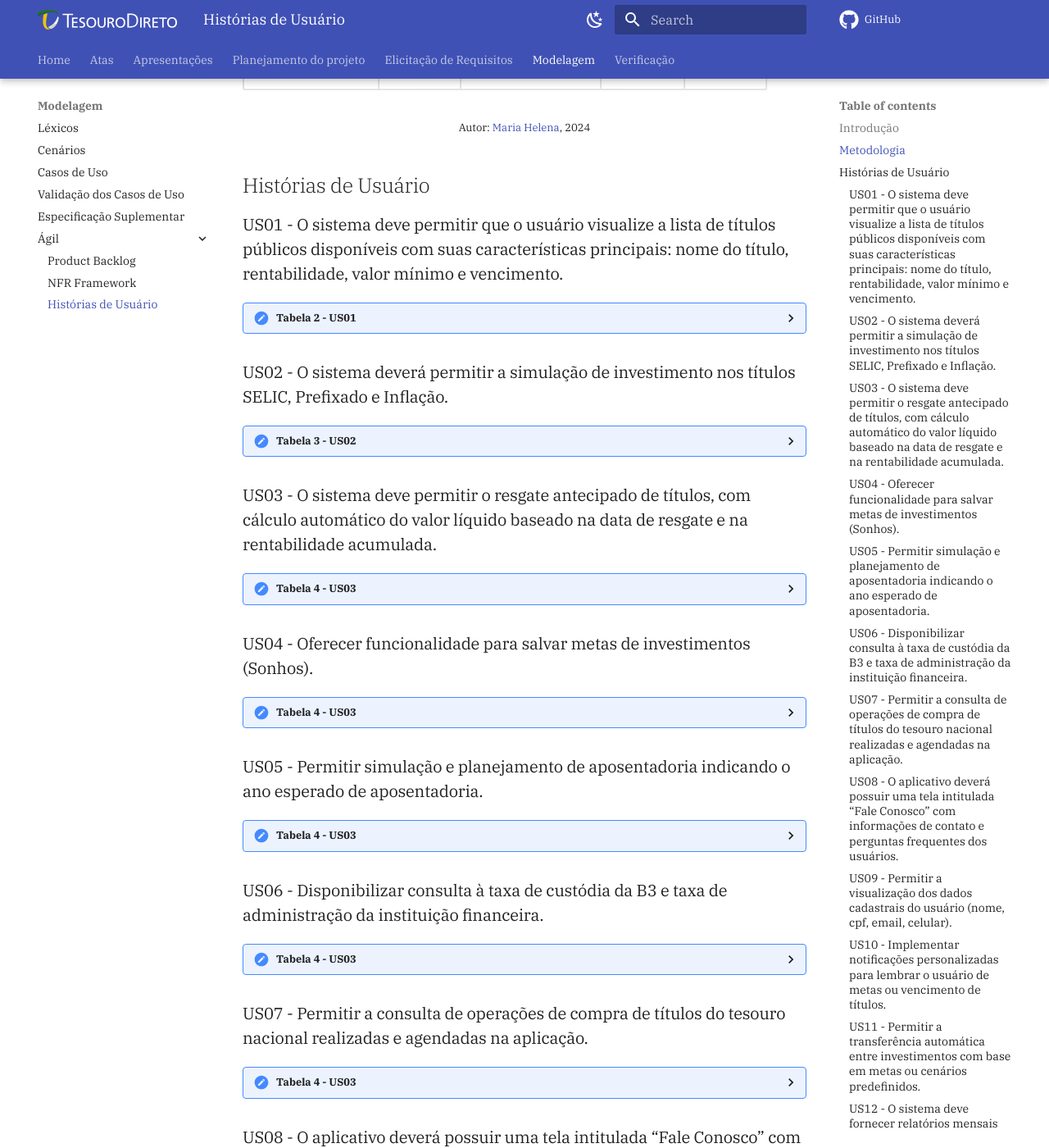
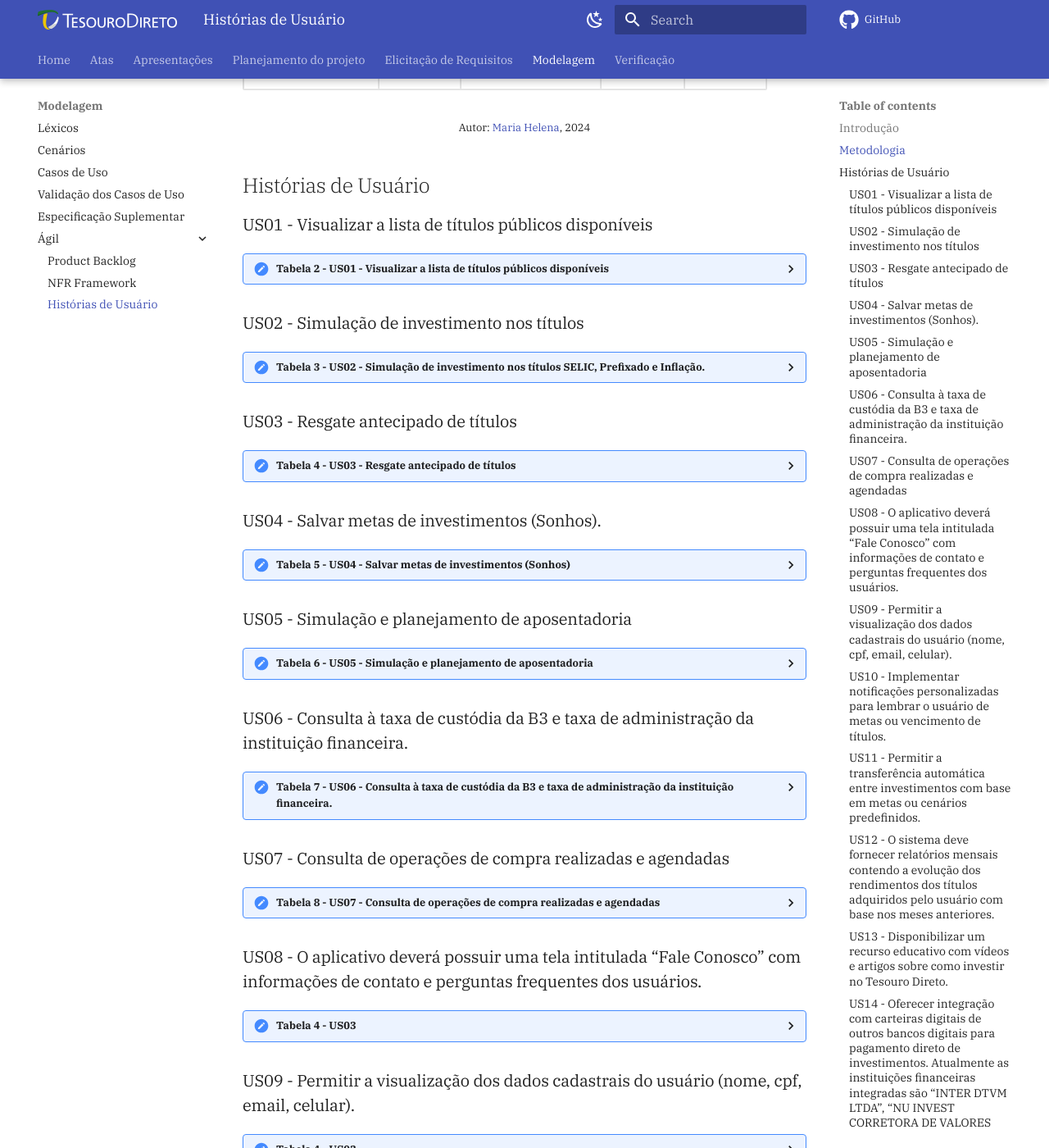
Before and after one commit to Requisitos-de-Software/2024.2-Grupo05, an MkDocs documentation site: the page built from docs/modelagem-pt2/userstories.md, in a window 1280 px wide and 1400 px high, scrolled down 701 px. Shown: the whole window at 82% size. Built offline with MkDocs 1.6.1 and Material for MkDocs 9.7.7, drawn with Linux system fonts in a browser that asks for light colours; comment, search, counter and statistics services are not loaded; some of the changed text lies outside the part shown.

Commit message:
feat: adicionando 7 novas historias de usuario

```diff
--- a/docs/modelagem-pt2/userstories.md
+++ b/docs/modelagem-pt2/userstories.md
@@ -17,16 +17,16 @@
   <thead>
       <tr>
           <th>História de Usuário</th>
-          <th>Tema</th>
+          <th>Épico</th>
           <th>Critérios de Aceitação</th>
           <th>Prioridade</th>
-          <th>DI</th>
+          <th>ID</th>
       </tr>
   </thead>
   <tbody>
       <tr>
           <td>Exemplo de história 1</td>
-          <td>Tema 1</td>
+          <td>Épico 1</td>
           <td>
             <ol>
               <li>Critério 1</li>
@@ -42,235 +42,232 @@
 
 ## Histórias de Usuário
 
-### US01 - O sistema deve permitir que o usuário visualize a lista de títulos públicos disponíveis com suas características principais: nome do título, rentabilidade, valor mínimo e vencimento.
+### US01 - Visualizar a lista de títulos públicos disponíveis
 
 <details>
-<summary>Tabela 2 - US01</summary>
-<font size="2"><p style="text-align: center"><bol>Tabela 2</bol> - US01</p></font>
+<summary>Tabela 2 - US01 - Visualizar a lista de títulos públicos disponíveis</summary>
+<font size="2"><p style="text-align: center"><bol>Tabela 2</bol> - História de Usuário Visualizar a lista de títulos públicos disponíveis</p></font>
 <table border="1">
   <thead>
       <tr>
           <th>História de Usuário</th>
-          <th>Tema</th>
+          <th>Épico</th>
           <th>Critérios de Aceitação</th>
           <th>Prioridade</th>
-          <th>DI</th>
+          <th>ID</th>
       </tr>
   </thead>
   <tbody>
       <tr>
-          <td> - </td>
-          <td> - </td>
+          <td> Eu, como usuário, desejo visualizar a lista de títulos públicos disponíveis e suas características principais como nome, título, rentabilidade, valor mínimo e vencimento para conhecer mais sobre os títulos e realizar investimentos. </td>
+          <td> <a href="../backlog/#ec01-visualizacao-de-titulos-publicos">EC01</a> - Visualização de Títulos Públicos </td>
           <td>
             <ol>
-              <li> - </li>
-              <li> - </li>
+              <li> Os Títulos deverão ser exibidos de ordem do mais recente para o mais antigo </li>
+              <li> Os títulos devem ser agrupados de acordo com o seu tipo, ou seja, agrupados por títulos vinculados a Selic, vinculados à inflação e pré-fixados. </li>
             </ol>
           </td>
-          <td> - </td>
-          <td> - </td>
+          <td> Alta </td>
+          <td> US01 </td>
       </tr>
   </tbody>
 </table>
-<font size="2"><p style="text-align: center">Autor: <a href=""> - </a>, 2024</p></font>
+<font size="2"><p style="text-align: center">Autor: <a href="https://github.com/MariaCHelena">Maria Helena</a>, 2024</p></font>
 </details>
 
-### US02 - 	O sistema deverá permitir a simulação de investimento nos títulos SELIC, Prefixado e Inflação.
+### US02 - 	Simulação de investimento nos títulos
 
 <details>
-<summary>Tabela 3 - US02</summary>
-<font size="2"><p style="text-align: center"><b>Tabela 3</b> - US02</p></font>
+<summary>Tabela 3 - US02 - 	Simulação de investimento nos títulos SELIC, Prefixado e Inflação.</summary>
+<font size="2"><p style="text-align: center"><b>Tabela 3</b> - História de Usuário Simulação de investimento nos títulos SELIC, Prefixado e Inflação.</p></font>
 <table border="1">
   <thead>
       <tr>
           <th>História de Usuário</th>
-          <th>Tema</th>
+          <th>Épico</th>
           <th>Critérios de Aceitação</th>
           <th>Prioridade</th>
-          <th>DI</th>
+          <th>ID</th>
       </tr>
   </thead>
   <tbody>
       <tr>
-          <td> - </td>
-          <td> - </td>
+          <td> Eu, como usuário, desejo realizar a simulação da evolução do meu título para planejar os meus investimentos. </td>
+          <td> <a href="../backlog/#ec03-simulacoes-de-investimentos">EC03</a> - Simulações de investimentos </td>
           <td>
             <ol>
-              <li> - </li>
-              <li> - </li>
+              <li> A simulação deverá estar disponível para todos os títulos listados no aplicativo </li>
             </ol>
           </td>
-          <td> - </td>
-          <td> - </td>
+          <td> Alta </td>
+          <td> US02 </td>
       </tr>
   </tbody>
 </table>
-<font size="2"><p style="text-align: center">Autor: <a href=""> - </a>, 2024</p></font>
+<font size="2"><p style="text-align: center">Autor: <a href="https://github.com/MariaCHelena">Maria Helena</a>, 2024</p></font>
 </details>
 
-### US03 - 	O sistema deve permitir o resgate antecipado de títulos, com cálculo automático do valor líquido baseado na data de resgate e na rentabilidade acumulada.
+### US03 - Resgate antecipado de títulos
 
 <details>
-<summary>Tabela 4 - US03</summary>
-<font size="2"><p style="text-align: center"><b>Tabela 3</b> - Template Histórias de Usuário</p></font>
+<summary>Tabela 4 - US03 - Resgate antecipado de títulos</summary>
+<font size="2"><p style="text-align: center"><b>Tabela 3</b> - História de Usuário Resgate antecipado de títulos</p></font>
 <table border="1">
   <thead>
       <tr>
           <th>História de Usuário</th>
-          <th>Tema</th>
+          <th>Épico</th>
           <th>Critérios de Aceitação</th>
           <th>Prioridade</th>
-          <th>DI</th>
+          <th>ID</th>
       </tr>
   </thead>
   <tbody>
       <tr>
-          <td> - </td>
-          <td> - </td>
+          <td> Eu, como usuário, desejo realizar o resgate antecipado dos títulos, para obter imediatamente o valor investido nesse título. </td>
+          <td> <a href="../backlog/#ec07-processo-de-compra-de-titulos">EC07</a> - Processo de Compra de Títulos </td>
           <td>
             <ol>
-              <li> - </li>
-              <li> - </li>
+              <li> O cálculo do valor líquido que será obtido no resgate deverá ser realizado automaticamente com base na data de resgate e rentabilidade acumulada </li>
+              <li> O resgate antecipado deve estar disponível em todos os títulos do aplicativo </li>
             </ol>
           </td>
-          <td> - </td>
-          <td> - </td>
+          <td> Alta </td>
+          <td> US03 </td>
       </tr>
   </tbody>
 </table>
-<font size="2"><p style="text-align: center">Autor: <a href=""> - </a>, 2024</p></font>
+<font size="2"><p style="text-align: center">Autor: <a href="https://github.com/MariaCHelena">Maria Helena</a>, 2024</p></font>
 </details>
 
-### US04 - Oferecer funcionalidade para salvar metas de investimentos (Sonhos).
+### US04 - Salvar metas de investimentos (Sonhos).
 
 <details>
-<summary>Tabela 4 - US03</summary>
-<font size="2"><p style="text-align: center"><b>Tabela 3</b> - Template Histórias de Usuário</p></font>
+<summary>Tabela 5 - US04 - Salvar metas de investimentos (Sonhos)</summary>
+<font size="2"><p style="text-align: center"><b>Tabela 5</b> - História de Usuário Salvar metas de investimentos (Sonhos)</p></font>
 <table border="1">
   <thead>
       <tr>
           <th>História de Usuário</th>
-          <th>Tema</th>
+          <th>Épico</th>
           <th>Critérios de Aceitação</th>
           <th>Prioridade</th>
-          <th>DI</th>
+          <th>ID</th>
       </tr>
   </thead>
   <tbody>
       <tr>
-          <td> - </td>
-          <td> - </td>
+          <td> Eu, como usuário, desejo salvar as minhas metas de investimento no aplicativo. </td>
+          <td> <a href="../backlog/#ec09-personalizacao-de-metas-e-planejamento-financeiro">EC09</a> - Personalização de Metas e Planejamento Financeiro </td>
           <td>
             <ol>
-              <li> - </li>
-              <li> - </li>
+              <li> O usuário deve poder criar quantas metas quiser </li>
+              <li> O usuário deve ser capaz de customizar as metas definindo um nome para a meta e quantidade de dinheiro que deseja investir </li>
             </ol>
           </td>
-          <td> - </td>
-          <td> - </td>
+          <td> Baixa </td>
+          <td> US04 </td>
       </tr>
   </tbody>
 </table>
-<font size="2"><p style="text-align: center">Autor: <a href=""> - </a>, 2024</p></font>
+<font size="2"><p style="text-align: center">Autor: <a href="https://github.com/MariaCHelena">Maria Helena</a>, 2024</p></font>
 </details>
 
-### US05 - Permitir simulação e planejamento de aposentadoria indicando o ano esperado de aposentadoria.
+### US05 - Simulação e planejamento de aposentadoria
 
 <details>
-<summary>Tabela 4 - US03</summary>
-<font size="2"><p style="text-align: center"><b>Tabela 3</b> - Template Histórias de Usuário</p></font>
+<summary>Tabela 6 - US05 - Simulação e planejamento de aposentadoria</summary>
+<font size="2"><p style="text-align: center"><b>Tabela 6</b> - História de Usuário Simulação e planejamento de aposentadoria</p></font>
 <table border="1">
   <thead>
       <tr>
           <th>História de Usuário</th>
-          <th>Tema</th>
+          <th>Épico</th>
           <th>Critérios de Aceitação</th>
           <th>Prioridade</th>
-          <th>DI</th>
+          <th>ID</th>
       </tr>
   </thead>
   <tbody>
       <tr>
-          <td> - </td>
-          <td> - </td>
+          <td> Eu, como usuário, desejo realizar a simulação e o planejamento financeiro da minha aposentadoria para obter esses dados com base nos títulos do tesouro nacional </td>
+          <td> <a href="../backlog/#ec10-simuladores-avancados">EC10</a> - Simuladores Avançados </td>
           <td>
             <ol>
-              <li> - </li>
-              <li> - </li>
+              <li> Para realizar a simulação o usuário deve indicar o ano esperado de aposentadoria </li>
+              <li> A simulação de aposentadoria deve estar disponível para todos os títulos públicos </li>
             </ol>
           </td>
-          <td> - </td>
-          <td> - </td>
+          <td> Alta </td>
+          <td> US05 </td>
       </tr>
   </tbody>
 </table>
-<font size="2"><p style="text-align: center">Autor: <a href=""> - </a>, 2024</p></font>
+<font size="2"><p style="text-align: center">Autor: <a href="https://github.com/MariaCHelena">Maria Helena</a>, 2024</p></font>
 </details>
 
-### US06 - Disponibilizar consulta à taxa de custódia da B3 e taxa de administração da instituição financeira.
+### US06 - Consulta à taxa de custódia da B3 e taxa de administração da instituição financeira.
 
 <details>
-<summary>Tabela 4 - US03</summary>
-<font size="2"><p style="text-align: center"><b>Tabela 3</b> - Template Histórias de Usuário</p></font>
+<summary>Tabela 7 - US06 - Consulta à taxa de custódia da B3 e taxa de administração da instituição financeira.</summary>
+<font size="2"><p style="text-align: center"><b>Tabela 7</b> História de Usuário Consulta à taxa de custódia da B3 e taxa de administração da instituição financeira</p></font>
 <table border="1">
   <thead>
       <tr>
           <th>História de Usuário</th>
-          <th>Tema</th>
+          <th>Épico</th>
           <th>Critérios de Aceitação</th>
           <th>Prioridade</th>
-          <th>DI</th>
+          <th>ID</th>
       </tr>
   </thead>
   <tbody>
       <tr>
-          <td> - </td>
-          <td> - </td>
+          <td> Eu, como usuário, desejo realizar a consulta à taxa de custódia da B3 e a taxa de administração da instituição financeira na qual o título será adquirido, para entender os custos relacionados ao meu investimento de interesse </td>
+          <td> <a href="../backlog/#ec04-painel-de-controle-e-relatorios">EC04</a> - Painel de Controle e Relatórios </td>
           <td>
             <ol>
-              <li> - </li>
-              <li> - </li>
+              <li> Deve estar disponível as taxas administrativas de todas as instituições vinculadas ao aplicativo do tesouro direto. </li>
             </ol>
           </td>
-          <td> - </td>
-          <td> - </td>
+          <td> Alta </td>
+          <td> US06 </td>
       </tr>
   </tbody>
 </table>
-<font size="2"><p style="text-align: center">Autor: <a href=""> - </a>, 2024</p></font>
+<font size="2"><p style="text-align: center">Autor: <a href="https://github.com/MariaCHelena">Maria Helena</a>, 2024</p></font>
 </details>
 
-### US07 - Permitir a consulta de operações de compra de títulos do tesouro nacional realizadas e agendadas na aplicação.
+### US07 - Consulta de operações de compra realizadas e agendadas
 
 <details>
-<summary>Tabela 4 - US03</summary>
-<font size="2"><p style="text-align: center"><b>Tabela 3</b> - Template Histórias de Usuário</p></font>
+<summary>Tabela 8 - US07 - Consulta de operações de compra realizadas e agendadas</summary>
+<font size="2"><p style="text-align: center"><b>Tabela 8</b> - História de Usuário Consulta de operações de compra realizadas e agendadas</p></font>
 <table border="1">
   <thead>
       <tr>
           <th>História de Usuário</th>
-          <th>Tema</th>
+          <th>Épico</th>
           <th>Critérios de Aceitação</th>
           <th>Prioridade</th>
-          <th>DI</th>
+          <th>ID</th>
       </tr>
   </thead>
   <tbody>
       <tr>
-          <td> - </td>
-          <td> - </td>
+          <td> Eu, como usuário, desejo realizar a consulta de compras realizadas e agendadas na aplicação para me atualizar da situação dos meus investimentos. </td>
+          <td> <a href="../backlog/#ec07-processo-de-compra-de-titulos">EC07</a> - Processo de Compra de Títulos - Processo de Compra de Títulos </td>
           <td>
             <ol>
-              <li> - </li>
-              <li> - </li>
+              <li> Todos os títulos que foram adiquiridos através do aplicativo deverão exibir o seu status de compra </li>
             </ol>
           </td>
-          <td> - </td>
-          <td> - </td>
+          <td> Alta </td>
+          <td> US07 </td>
       </tr>
   </tbody>
 </table>
-<font size="2"><p style="text-align: center">Autor: <a href=""> - </a>, 2024</p></font>
+<font size="2"><p style="text-align: center">Autor: <a href="https://github.com/MariaCHelena">Maria Helena</a>, 2024</p></font>
 </details>
 
 ### US08 - O aplicativo deverá possuir uma tela intitulada “Fale Conosco” com informações de contato e perguntas frequentes dos usuários.
@@ -282,10 +279,10 @@
   <thead>
       <tr>
           <th>História de Usuário</th>
-          <th>Tema</th>
+          <th>Épico</th>
           <th>Critérios de Aceitação</th>
           <th>Prioridade</th>
-          <th>DI</th>
+          <th>ID</th>
       </tr>
   </thead>
   <tbody>
@@ -315,10 +312,10 @@
   <thead>
       <tr>
           <th>História de Usuário</th>
-          <th>Tema</th>
+          <th>Épico</th>
           <th>Critérios de Aceitação</th>
           <th>Prioridade</th>
-          <th>DI</th>
+          <th>ID</th>
       </tr>
   </thead>
   <tbody>
@@ -348,10 +345,10 @@
   <thead>
       <tr>
           <th>História de Usuário</th>
-          <th>Tema</th>
+          <th>Épico</th>
           <th>Critérios de Aceitação</th>
           <th>Prioridade</th>
-          <th>DI</th>
+          <th>ID</th>
       </tr>
   </thead>
   <tbody>
@@ -381,10 +378,10 @@
   <thead>
       <tr>
           <th>História de Usuário</th>
-          <th>Tema</th>
+          <th>Épico</th>
           <th>Critérios de Aceitação</th>
           <th>Prioridade</th>
-          <th>DI</th>
+          <th>ID</th>
       </tr>
   </thead>
   <tbody>
@@ -414,10 +411,10 @@
   <thead>
       <tr>
           <th>História de Usuário</th>
-          <th>Tema</th>
+          <th>Épico</th>
           <th>Critérios de Aceitação</th>
           <th>Prioridade</th>
-          <th>DI</th>
+          <th>ID</th>
       </tr>
   </thead>
   <tbody>
@@ -447,10 +444,10 @@
   <thead>
       <tr>
           <th>História de Usuário</th>
-          <th>Tema</th>
+          <th>Épico</th>
           <th>Critérios de Aceitação</th>
           <th>Prioridade</th>
-          <th>DI</th>
+          <th>ID</th>
       </tr>
   </thead>
   <tbody>
@@ -480,10 +477,10 @@
   <thead>
       <tr>
           <th>História de Usuário</th>
-          <th>Tema</th>
+          <th>Épico</th>
           <th>Critérios de Aceitação</th>
           <th>Prioridade</th>
-          <th>DI</th>
+          <th>ID</th>
       </tr>
   </thead>
   <tbody>
@@ -513,10 +510,10 @@
   <thead>
       <tr>
           <th>História de Usuário</th>
-          <th>Tema</th>
+          <th>Épico</th>
           <th>Critérios de Aceitação</th>
           <th>Prioridade</th>
-          <th>DI</th>
+          <th>ID</th>
       </tr>
   </thead>
   <tbody>
@@ -546,10 +543,10 @@
   <thead>
       <tr>
           <th>História de Usuário</th>
-          <th>Tema</th>
+          <th>Épico</th>
           <th>Critérios de Aceitação</th>
           <th>Prioridade</th>
-          <th>DI</th>
+          <th>ID</th>
       </tr>
   </thead>
   <tbody>
@@ -579,10 +576,10 @@
   <thead>
       <tr>
           <th>História de Usuário</th>
-          <th>Tema</th>
+          <th>Épico</th>
           <th>Critérios de Aceitação</th>
           <th>Prioridade</th>
-          <th>DI</th>
+          <th>ID</th>
       </tr>
   </thead>
   <tbody>
@@ -612,10 +609,10 @@
   <thead>
       <tr>
           <th>História de Usuário</th>
-          <th>Tema</th>
+          <th>Épico</th>
           <th>Critérios de Aceitação</th>
           <th>Prioridade</th>
-          <th>DI</th>
+          <th>ID</th>
       </tr>
   </thead>
   <tbody>
@@ -636,7 +633,7 @@
 <font size="2"><p style="text-align: center">Autor: <a href=""> - </a>, 2024</p></font>
 </details>
 
-### US19 - O sistema deverá disponibilizar uma ferramenta para simular a evolução do investimento em um título do tesouro nacional em comparação com outras opções de investimento como a poupança, LCI (Letra de Crédito Imobiliário) e LCA (Letra de Crédito do Agronegócio), Fundo de Renda Fixa Referenciado DI e CDB (Certificado de Depósito Bancário).
+### US19 - O sistema deverá disponibilizar uma ferramenta para simular a evolução do investimento em um título do tesouro nacional em comparação com outras opções de investimento como a poupança, LCI (Letra de Crédito Imobiliário) e LCA (Letra de Crédito do Agronegócio), Fundo de Renda Fixa Referenciado ID e CDB (Certificado de Depósito Bancário).
 
 <details>
 <summary>Tabela 4 - US03</summary>
@@ -645,10 +642,10 @@
   <thead>
       <tr>
           <th>História de Usuário</th>
-          <th>Tema</th>
+          <th>Épico</th>
           <th>Critérios de Aceitação</th>
           <th>Prioridade</th>
-          <th>DI</th>
+          <th>ID</th>
       </tr>
   </thead>
   <tbody>
@@ -678,10 +675,10 @@
   <thead>
       <tr>
           <th>História de Usuário</th>
-          <th>Tema</th>
+          <th>Épico</th>
           <th>Critérios de Aceitação</th>
           <th>Prioridade</th>
-          <th>DI</th>
+          <th>ID</th>
       </tr>
   </thead>
   <tbody>
@@ -711,10 +708,10 @@
   <thead>
       <tr>
           <th>História de Usuário</th>
-          <th>Tema</th>
+          <th>Épico</th>
           <th>Critérios de Aceitação</th>
           <th>Prioridade</th>
-          <th>DI</th>
+          <th>ID</th>
       </tr>
   </thead>
   <tbody>
@@ -744,10 +741,10 @@
   <thead>
       <tr>
           <th>História de Usuário</th>
-          <th>Tema</th>
+          <th>Épico</th>
           <th>Critérios de Aceitação</th>
           <th>Prioridade</th>
-          <th>DI</th>
+          <th>ID</th>
       </tr>
   </thead>
   <tbody>
@@ -777,10 +774,10 @@
   <thead>
       <tr>
           <th>História de Usuário</th>
-          <th>Tema</th>
+          <th>Épico</th>
           <th>Critérios de Aceitação</th>
           <th>Prioridade</th>
-          <th>DI</th>
+          <th>ID</th>
       </tr>
   </thead>
   <tbody>
@@ -810,10 +807,10 @@
   <thead>
       <tr>
           <th>História de Usuário</th>
-          <th>Tema</th>
+          <th>Épico</th>
           <th>Critérios de Aceitação</th>
           <th>Prioridade</th>
-          <th>DI</th>
+          <th>ID</th>
       </tr>
   </thead>
   <tbody>
@@ -843,10 +840,10 @@
   <thead>
       <tr>
           <th>História de Usuário</th>
-          <th>Tema</th>
+          <th>Épico</th>
           <th>Critérios de Aceitação</th>
           <th>Prioridade</th>
-          <th>DI</th>
+          <th>ID</th>
       </tr>
   </thead>
   <tbody>
@@ -876,10 +873,10 @@
   <thead>
       <tr>
           <th>História de Usuário</th>
-          <th>Tema</th>
+          <th>Épico</th>
           <th>Critérios de Aceitação</th>
           <th>Prioridade</th>
-          <th>DI</th>
+          <th>ID</th>
       </tr>
   </thead>
   <tbody>
@@ -909,10 +906,10 @@
   <thead>
       <tr>
           <th>História de Usuário</th>
-          <th>Tema</th>
+          <th>Épico</th>
           <th>Critérios de Aceitação</th>
           <th>Prioridade</th>
-          <th>DI</th>
+          <th>ID</th>
       </tr>
   </thead>
   <tbody>
@@ -942,10 +939,10 @@
   <thead>
       <tr>
           <th>História de Usuário</th>
-          <th>Tema</th>
+          <th>Épico</th>
           <th>Critérios de Aceitação</th>
           <th>Prioridade</th>
-          <th>DI</th>
+          <th>ID</th>
       </tr>
   </thead>
   <tbody>
@@ -975,10 +972,10 @@
   <thead>
       <tr>
           <th>História de Usuário</th>
-          <th>Tema</th>
+          <th>Épico</th>
           <th>Critérios de Aceitação</th>
           <th>Prioridade</th>
-          <th>DI</th>
+          <th>ID</th>
       </tr>
   </thead>
   <tbody>
@@ -1008,10 +1005,10 @@
   <thead>
       <tr>
           <th>História de Usuário</th>
-          <th>Tema</th>
+          <th>Épico</th>
           <th>Critérios de Aceitação</th>
           <th>Prioridade</th>
-          <th>DI</th>
+          <th>ID</th>
       </tr>
   </thead>
   <tbody>
@@ -1041,10 +1038,10 @@
   <thead>
       <tr>
           <th>História de Usuário</th>
-          <th>Tema</th>
+          <th>Épico</th>
           <th>Critérios de Aceitação</th>
           <th>Prioridade</th>
-          <th>DI</th>
+          <th>ID</th>
       </tr>
   </thead>
   <tbody>
@@ -1074,10 +1071,10 @@
   <thead>
       <tr>
           <th>História de Usuário</th>
-          <th>Tema</th>
+          <th>Épico</th>
           <th>Critérios de Aceitação</th>
           <th>Prioridade</th>
-          <th>DI</th>
+          <th>ID</th>
       </tr>
   </thead>
   <tbody>
@@ -1107,10 +1104,10 @@
   <thead>
       <tr>
           <th>História de Usuário</th>
-          <th>Tema</th>
+          <th>Épico</th>
           <th>Critérios de Aceitação</th>
           <th>Prioridade</th>
-          <th>DI</th>
+          <th>ID</th>
       </tr>
   </thead>
   <tbody>
@@ -1140,10 +1137,10 @@
   <thead>
       <tr>
           <th>História de Usuário</th>
-          <th>Tema</th>
+          <th>Épico</th>
           <th>Critérios de Aceitação</th>
           <th>Prioridade</th>
-          <th>DI</th>
+          <th>ID</th>
       </tr>
   </thead>
   <tbody>
@@ -1173,10 +1170,10 @@
   <thead>
       <tr>
           <th>História de Usuário</th>
-          <th>Tema</th>
+          <th>Épico</th>
           <th>Critérios de Aceitação</th>
           <th>Prioridade</th>
-          <th>DI</th>
+          <th>ID</th>
       </tr>
   </thead>
   <tbody>
```
